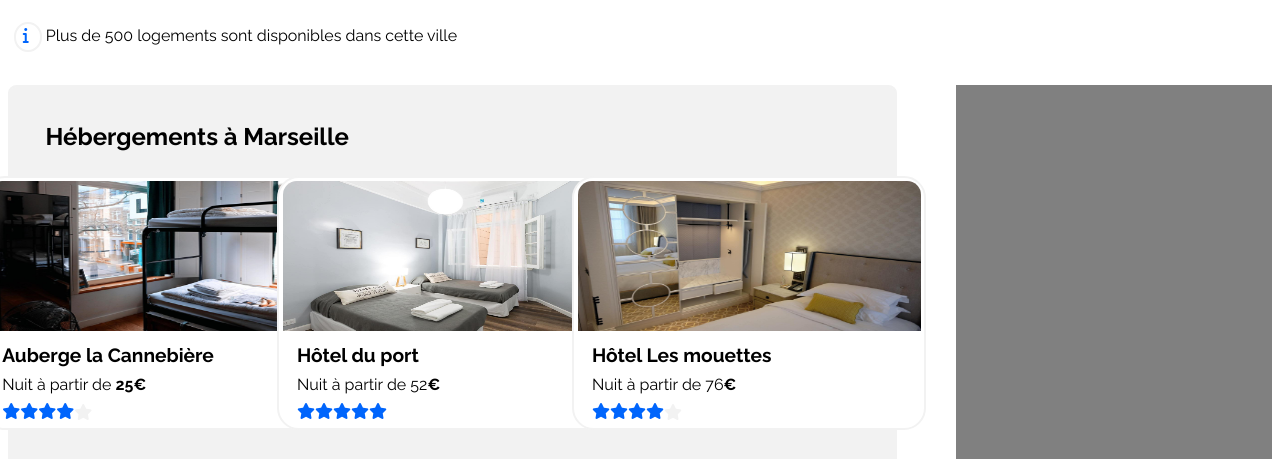
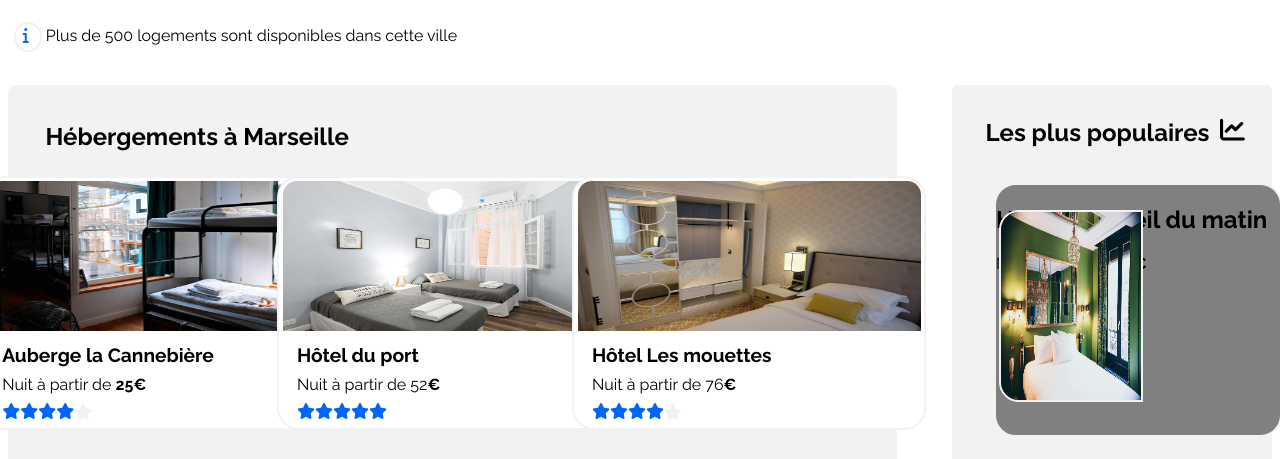
Before and after one commit to GeorgesH0/P2_GeorgesHugo_code, a plain HTML site: page index.html in a window 1280 px wide. Shown: the part 281-740 px from the top of the page. Drawn offline with Linux system fonts and the light colour scheme.

Commit message:
ajout du titre et de la deuxieme figure dans la deuxieme section

```diff
--- a/css/index.css
+++ b/css/index.css
@@ -340,6 +340,38 @@ ul i{
 }
 .deuxieme_section{
     width: 25%;
-    height: 700px;
-    background-color: grey;
+    height: 800px;
+    border: 2px #F2F2F2 solid;
+    border-radius: 1%;
+    background-color: #F2F2F2;
 }
+.titre_deuxieme_section{
+    display: flex;
+    justify-content: space-between;
+}
+.deuxieme_section h1{
+    margin-top: 10%;
+    margin-left: 10%;
+}
+.titre_deuxieme_section i{
+    font-size: 155%;
+    margin-top: 10%;
+    margin-right: 8%;
+}
+.deuxieme_section figure{
+    width: 90%;
+    height: 250px;
+    border: 2px #F2F2F2 solid;
+    border-radius: 22px;
+    background-color: gray;
+}
+.septieme_figure img{
+    position: absolute;
+    width: 11%;
+    height: 23.5%;
+    border: 2px #F2F2F2 solid;
+    border-top-left-radius: 20px;
+    border-bottom-left-radius: 20px;
+    margin-top: 0.35%;
+    margin-left: 0.2%;
+}
--- a/index.html
+++ b/index.html
@@ -174,6 +174,26 @@
                     </div>
                     <div class="deuxieme_section">
                         <section>
+                            <div class="titre_deuxieme_section">
+                                <h1><a href="#">Les plus populaires</a></h1>
+                                <i class="fas fa-chart-line"></i>
+                            </div>
+                            <div class="septieme_figure">
+                                <figure>
+                                    <a href="#">
+                                    <img src="assets/images/hebergements/2_large/emile-guillemot-Bj_rcSC5XfE-unsplash.jpg" alt="image d'une chambre" />
+                                    <h2>Hôtel Le soleil du matin</h2>
+                                    <figcaption>Nuit à partir de 128<strong>€</strong></figcaption>
+                                    </a>
+                                    <div class="etoile_1">
+                                        <i class="fas fa-star"></i>
+                                        <i class="fas fa-star"></i>
+                                        <i class="fas fa-star"></i>
+                                        <i class="fas fa-star"></i>
+                                        <i class="fas fa-star"></i>
+                                    </div>
+                                </figure>
+                            </div>
                         </section>
                     </div>
                </div>
```
